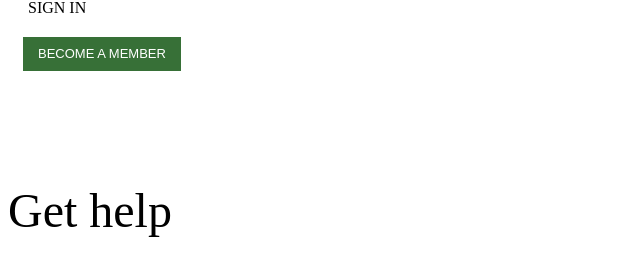
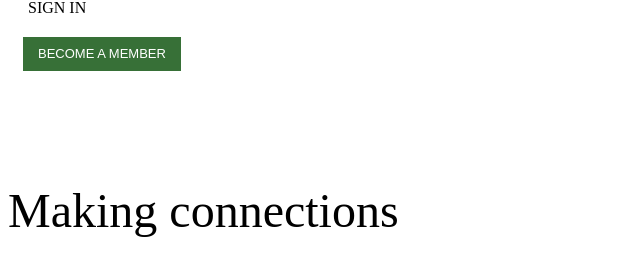
Before and after one commit to HPrieto/iLawyerNow.com, a React app: page / in a window 1280 px wide. Shown: the part 405-663 px from the top of the page, without its empty margins (0-640 px from the left). Built offline with nearby package versions, Linux system fonts and the light colour scheme; the HTML template or start-up script is replaced by a standard one.

Commit message:
home header change

```diff
--- a/src/component/layout/Home.js
+++ b/src/component/layout/Home.js
@@ -76,7 +76,7 @@ class Home extends Component {
 				{this.state.form}
 				<div className="row" style={{backgroundColor: 'white'}}>
 					<div className='container row-container mission-section'>
-						<h1>Get help</h1>
+						<h1>Making connections</h1>
 						<h2>Your peace belongs to you</h2>
 					</div>
 				</div>
```
Also changed, not shown: public/build/bundle.js, 1 other file (tests, documents, lock files or other folders).
